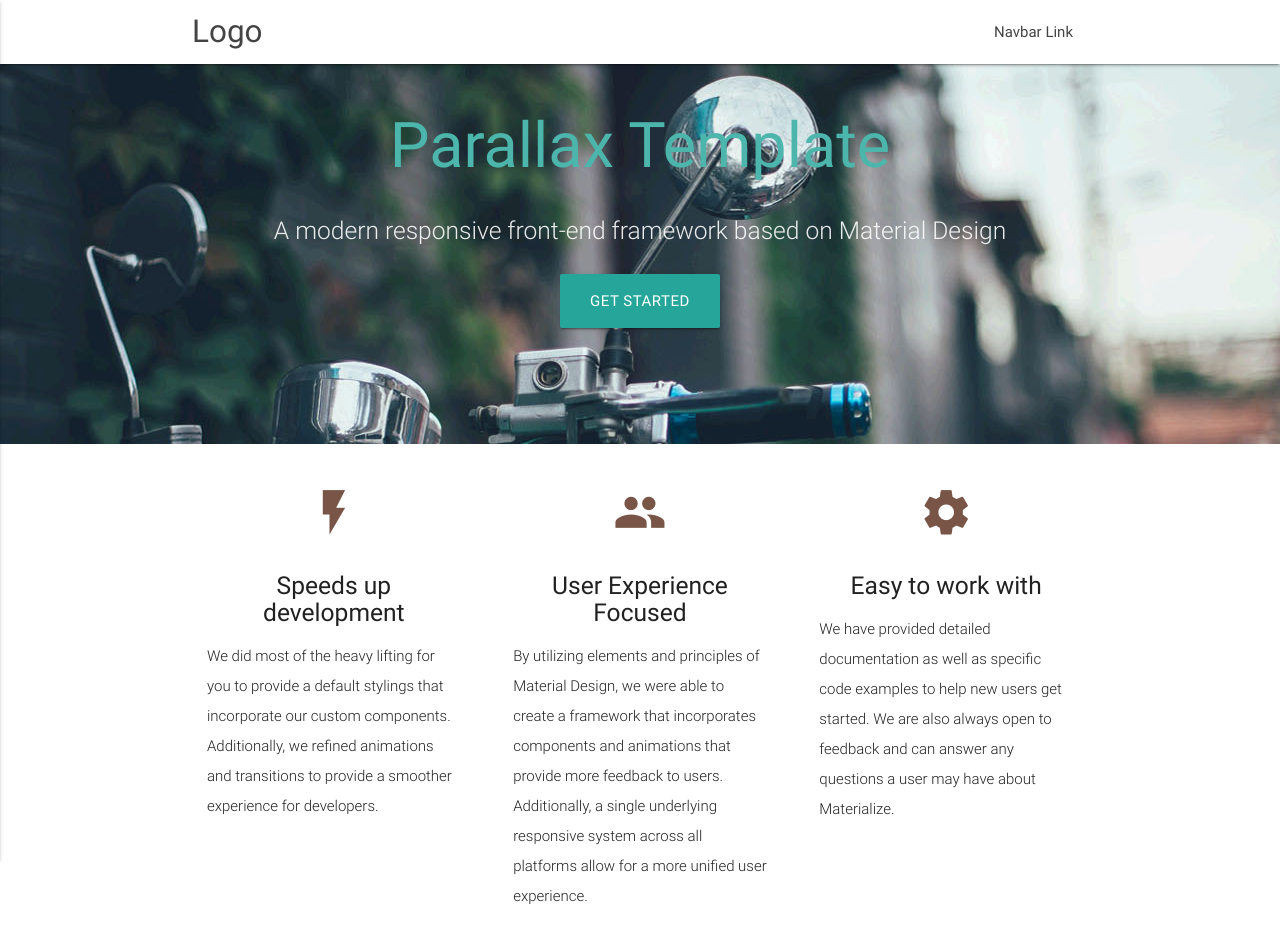
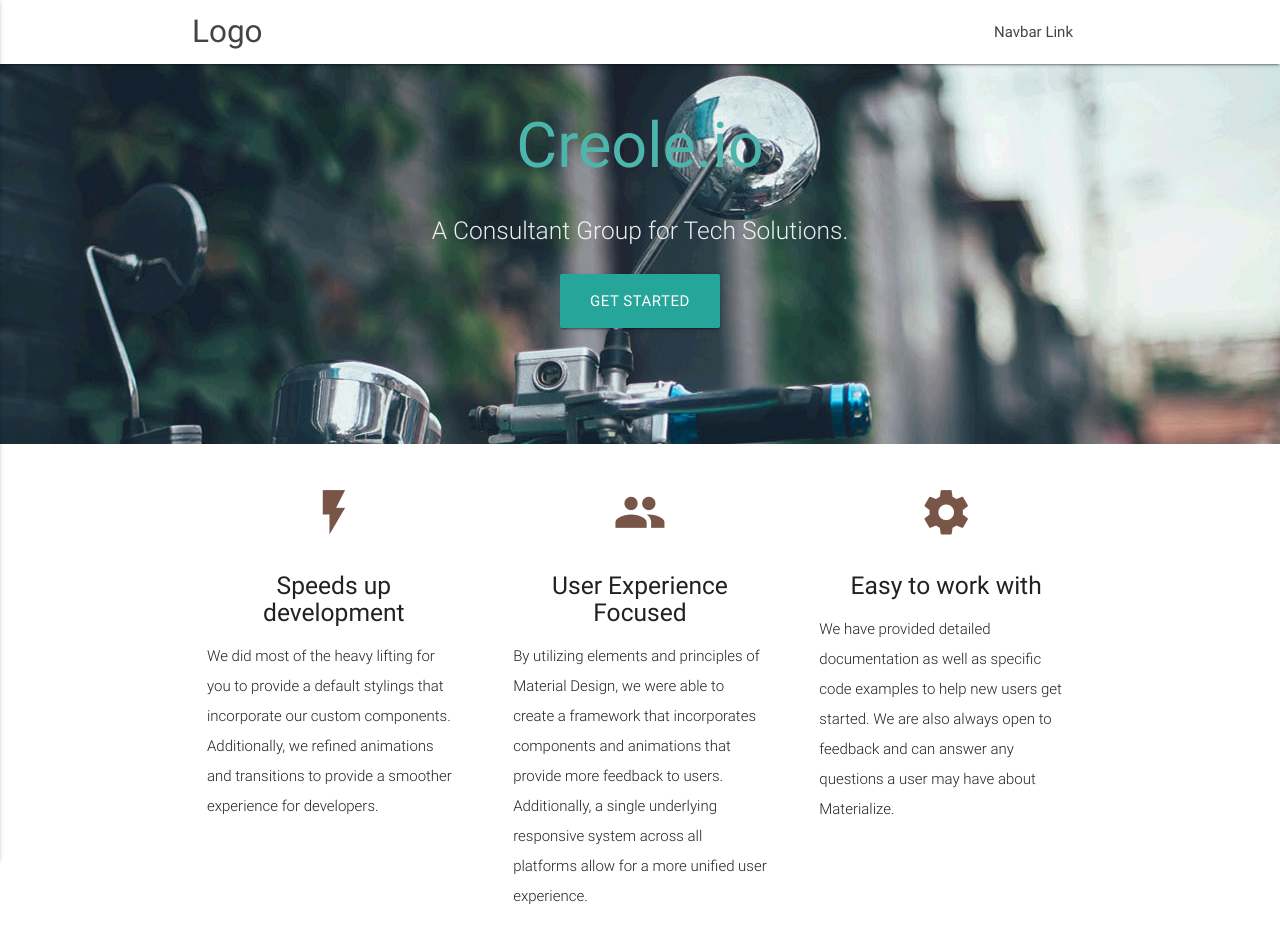
Before and after one commit to whitneygriffith/creole.io, a plain HTML site: page index.html in a window 1280 px wide. Shown: the top 929 px of the page. Drawn offline with nearby package versions, Linux system fonts and the light colour scheme.

Commit message:
Update and rename index 2.html to index.html

```diff
--- a/index 2.html
+++ b/index.html
@@ -3,7 +3,7 @@
 <head>
   <meta http-equiv="Content-Type" content="text/html; charset=UTF-8"/>
   <meta name="viewport" content="width=device-width, initial-scale=1, maximum-scale=1.0, user-scalable=no"/>
-  <title>Parallax Template - Materialize</title>
+  <title>Creole.io</title>
 
   <!-- CSS  -->
   <link href="https://fonts.googleapis.com/icon?family=Material+Icons" rel="stylesheet">
@@ -29,9 +29,9 @@
     <div class="section no-pad-bot">
       <div class="container">
         <br><br>
-        <h1 class="header center teal-text text-lighten-2">Parallax Template</h1>
+        <h1 class="header center teal-text text-lighten-2">Creole.io</h1>
         <div class="row center">
-          <h5 class="header col s12 light">A modern responsive front-end framework based on Material Design</h5>
+          <h5 class="header col s12 light">A Consultant Group for Tech Solutions.</h5>
         </div>
         <div class="row center">
           <a href="http://materializecss.com/getting-started.html" id="download-button" class="btn-large waves-effect waves-light teal lighten-1">Get Started</a>
```
